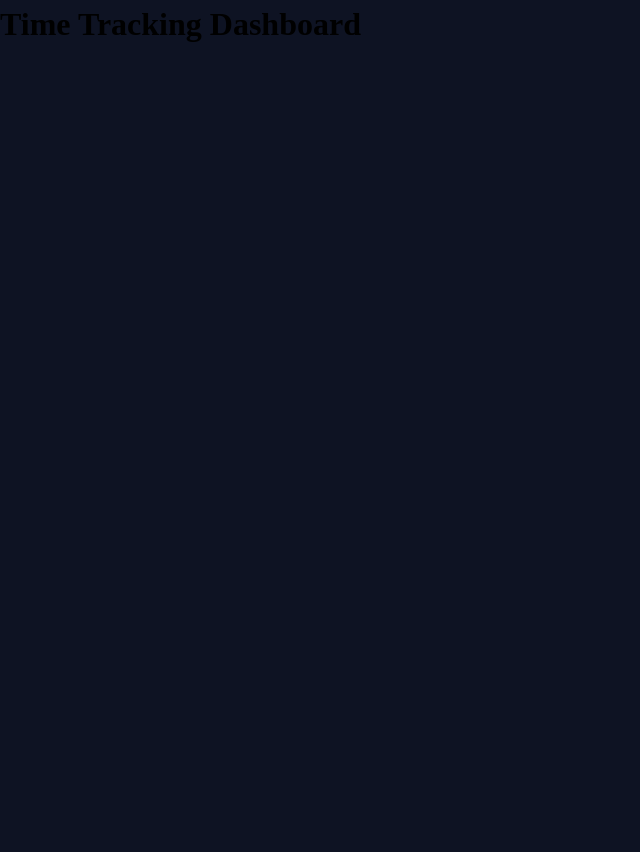
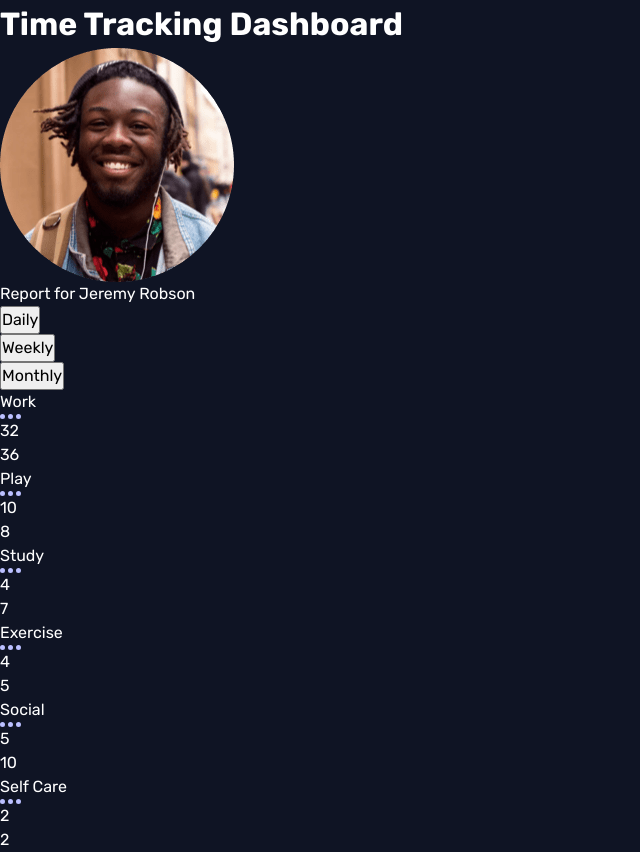
Before and after one commit to mayor-creator/time_tracking_app, a React (Vite) app: page / in a window 1280 px wide. Shown: the whole page, without its empty margins (0-640 px from the left). Before the commit the page ends 800 px from the top, so only its background shows below. Built offline with nearby package versions, Linux system fonts and the light colour scheme.

Commit message:
second initial commit

```diff
--- a/src/App.jsx
+++ b/src/App.jsx
@@ -1,7 +1,21 @@
+import { Profile } from "./components/Profile.jsx";
+import { Card } from "./components/Card.jsx";
+import { data } from "./util/data.js";
+
 function App() {
   return (
     <>
-      <h1>Time Tracking Dashboard</h1>
+      <header>
+        <h1>Time Tracking Dashboard</h1>
+      </header>
+      <main>
+        <Profile />
+        <div>
+          {data.map((dataItem) => (
+            <Card key={dataItem.title} data={dataItem} />
+          ))}
+        </div>
+      </main>
     </>
   );
 }
--- /dev/null
+++ b/src/components/Button.jsx
@@ -0,0 +1,4 @@
+export function Button({ children }) {
+  return <button>{children}</button>;
+}
+Button.propTypes;
--- /dev/null
+++ b/src/components/Card.jsx
@@ -0,0 +1,25 @@
+import ellipsisImage from "../assets/images/icon-ellipsis.svg";
+
+export function Card({ data }) {
+  const weeklyData = data.timeframes.weekly;
+
+  return (
+    <>
+      <div>
+        <div>
+          <div>
+            <p>{data.title}</p>
+            <img src={ellipsisImage} alt="ellipsis icon" />
+          </div>
+          <div>
+            {Object.values(weeklyData).map((values, index) => (
+              <p key={index}>{values}</p>
+            ))}
+          </div>
+        </div>
+      </div>
+    </>
+  );
+}
+
+Card.propTypes;
--- /dev/null
+++ b/src/components/Profile.jsx
@@ -0,0 +1,31 @@
+import profileImage from "../assets/images/image-jeremy.png";
+import { Button } from "./Button.jsx";
+export function Profile() {
+  return (
+    <>
+      <div>
+        <div>
+          <div>
+            <img src={profileImage} alt="a person listening to music" />
+          </div>
+          <div>
+            <p>
+              Report for <span>Jeremy Robson</span>
+            </p>
+          </div>
+        </div>
+        <div>
+          <p>
+            <Button>Daily</Button>
+          </p>
+          <p>
+            <Button>Weekly</Button>
+          </p>
+          <p>
+            <Button> Monthly</Button>
+          </p>
+        </div>
+      </div>
+    </>
+  );
+}
--- a/src/index.css
+++ b/src/index.css
@@ -14,7 +14,9 @@
 body {
   line-height: 1.5;
   -webkit-font-smoothing: antialiased;
-  background-color: #0E1323;
+  background-color: hsl(226, 43%, 10%);
+  color: hsl(0, 0%, 100%);
+  font-family: 'Rubik';
 }
 
 img, picture, video, canvas, svg {
--- a/src/util/data.js
+++ b/src/util/data.js
@@ -1,4 +1,4 @@
-const data = [
+export const data = [
   {
     title: "Work",
     timeframes: {
```
